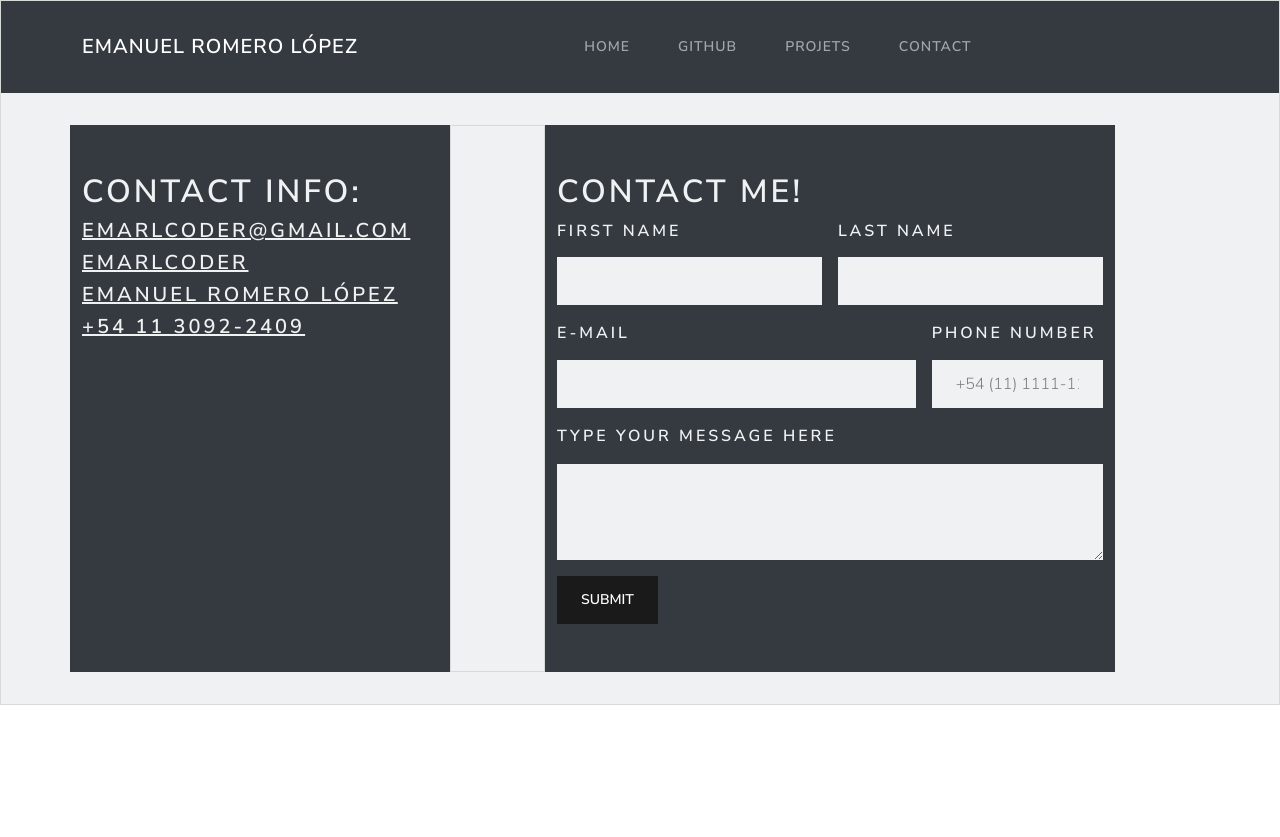
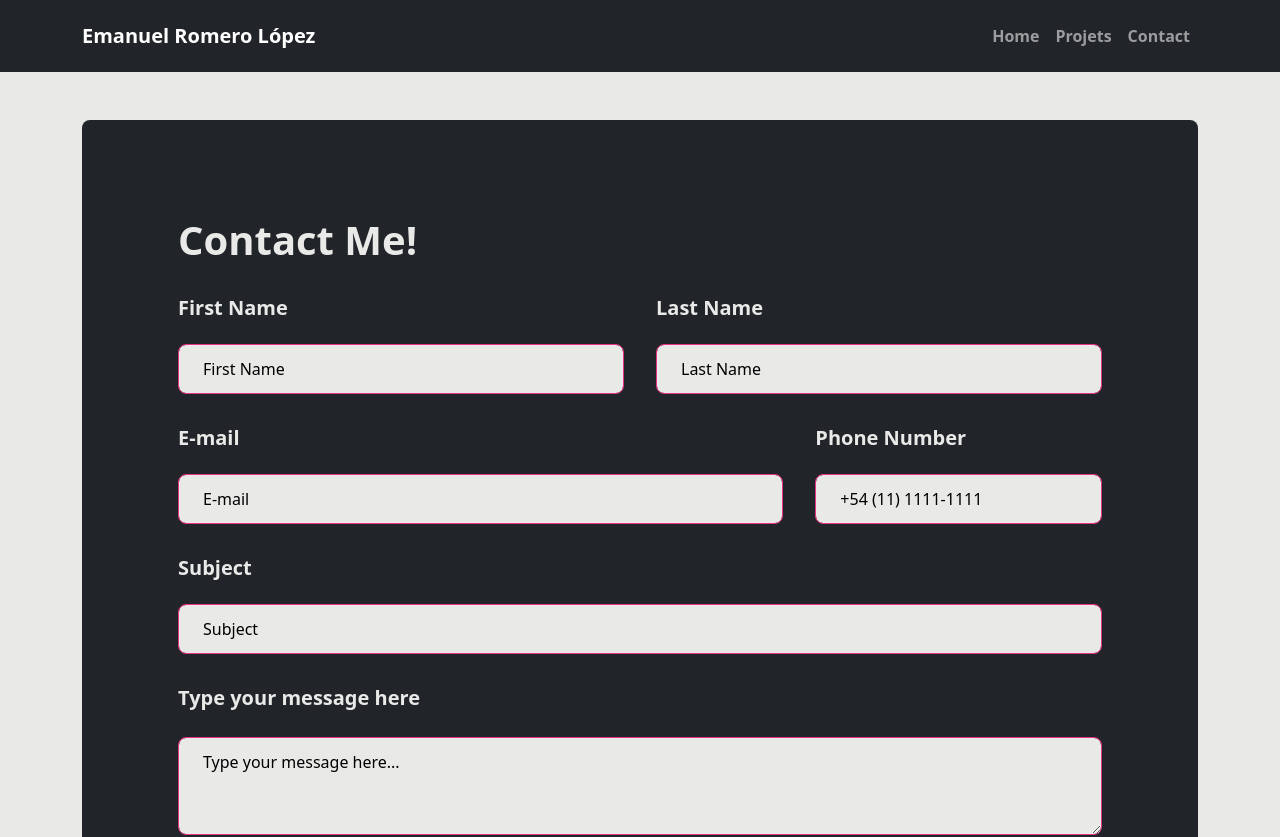
Before and after one commit to Emarlcoder/my-portfolio, a Next.js app: page /contact in a window 1280 px wide. Shown: the top 837 px of the page. Before the commit the page ends 800 px from the top, so only its background shows below. Built offline with nearby package versions, Linux system fonts and the light colour scheme; some icons are missing.

Commit message:
fixing contact form

```diff
--- a/components/ContactForm.js
+++ b/components/ContactForm.js
@@ -1,31 +1,36 @@
-
+import{ init } from 'emailjs-com';
+init("user_SRT2TwH7scoeFetUCyUp8");
 
 const ContactForm = () => {
+  const sendEmail = (e) => {
+    e.preventDefault();
+
+    emailjs.sendForm('service_r66dc5p', 'template_53wyaxh', form.current, 'user_SRT2TwH7scoeFetUCyUp8')
+      .then((result) => {
+          console.log(result.text);
+      }, (error) => {
+          console.log(error.text);
+      });
+  };
   return (
     <>
-      <h1 className="text-light">Contact Me!</h1>
+      <h1 className="text-light mb-3">Contact Me!</h1>
       <form
         className="row g-3"
         name="contact-form"
         method="POST"
-        data-netlify="true"
       >
-        <input
-          type="hidden"
-          name="portfolio-contact-form"
-          value="contact-form"
-        />
         <div className="col-md-6">
           <label for="firstName" className="form-label">
             <h5 className="fw-bold text-light">First Name</h5>
           </label>
-          <input type="text" className="form-control" id="firstName" required />
+          <input type="text" className="form-control border border-primary bg-light" id="firstName" required name="from_firstName" placeholder="First Name"/>
         </div>
         <div className="col-md-6">
           <label for="lastName" className="form-label">
             <h5 className="fw-bold text-light">Last Name</h5>
           </label>
-          <input type="text" className="form-control" id="lastName" required />
+          <input type="text" className="form-control border border-primary bg-light" id="lastName" required name="from_lastName" placeholder="Last Name"/>
         </div>
         <div className="col-md-8">
           <label for="emailInfo" className="form-label">
@@ -33,9 +38,11 @@ const ContactForm = () => {
           </label>
           <input
             type="email"
-            className="form-control"
+            className="form-control border border-primary bg-light"
             id="emailInfo"
             required
+            name="mail_mail"
+            placeholder="E-mail"
           />
         </div>
         <div className="col-md-4">
@@ -44,9 +51,10 @@ const ContactForm = () => {
           </label>
           <input
             type="text"
-            className="form-control"
+            className="form-control border border-primary bg-light"
             id="phoneNumber"
             placeholder="+54 (11) 1111-1111"
+            name="from_phone"
           />
         </div>
         <div className="col-md-12">
@@ -57,16 +65,16 @@ const ContactForm = () => {
             </h5>
           </label>
           <textarea
-            className="form-control"
+            className="form-control textarea border border-primary bg-light"
             id="comments"
             rows="3"
             required
+            name="message"
+            placeholder="Type your message here..."
           ></textarea>
         </div>
-        <div className="col-md-12">
-          <button type="submit" className="btn btn-primary">
-            Submit
-          </button>
+        <div className="col-md-12 d-grid w-50 position-relative top-100 start-50 translate-middle mt-4">
+          <input type="submit" value="Send" className="btn btn-primary btn-lg"/>
         </div>
       </form>
     </>
--- a/components/Layout.js
+++ b/components/Layout.js
@@ -33,7 +33,7 @@ const Layout = ({children, footer = true, dark = false, title }) => {
 
       <main className="container py-4">
         {title && (
-          <h1 className={Classnames('text-center', {'text-light': dark})}>
+          <h1 className="text-center text-dark">
             {title}
           </h1>
         )}
--- a/components/Navbar.js
+++ b/components/Navbar.js
@@ -4,34 +4,29 @@ const Navbar = () => (
   <nav className="navbar navbar-expand-lg navbar-dark bg-dark">
   <div className="container">
     <Link href="/">
-    <a className="navbar-brand">Emanuel Romero López</a>
+    <a className="navbar-brand fw-bold">Emanuel Romero López</a>
     </Link>
     <button className="navbar-toggler" type="button" data-bs-toggle="collapse" data-bs-target="#navbarColor02" aria-controls="navbarColor02" aria-expanded="false" aria-label="Toggle navigation">
       <span className="navbar-toggler-icon"></span>
     </button>
 
     <div className="collapse navbar-collapse" id="navbarColor02">
-      <ul className="navbar-nav me-auto ms-auto">
+      <ul className="navbar-nav ms-auto">
         <li className="nav-item">
           <Link href="/">
-            <a className="nav-link">Home
+            <a className="nav-link fw-bold">Home
               <span className="visually-hidden">(current)</span>
             </a>
           </Link>
         </li>
         <li className="nav-item">
-          <Link href="/github">
-            <a className="nav-link">GitHub</a>
-          </Link>
-        </li>
-        <li className="nav-item">
           <Link href="/projects">
-            <a className="nav-link">Projets</a>
+            <a className="nav-link fw-bold">Projets</a>
           </Link>
         </li>
         <li className="nav-item">
           <Link href="/contact">
-            <a className="nav-link">Contact</a>
+            <a className="nav-link fw-bold">Contact</a>
           </Link>
         </li>
       </ul>
--- a/global.css
+++ b/global.css
@@ -15,10 +15,6 @@ div#_next > div {
   overflow: hidden;
 }
 
-i {
-  color: black;
-}
-
 .overflow {
   height: 50%;
   overflow: hidden;
@@ -32,3 +28,21 @@ i {
 .overflow .card-img-top:hover {
   transform: scale(1.8);
 }
+
+.textarea{
+  resize: vertical;
+  max-height: 200px;
+}
+
+
+::-webkit-input-placeholder { /* Edge */
+  color: black !important;
+}
+
+:-ms-input-placeholder { /* Internet Explorer 10-11 */
+  color: black !important;
+}
+
+.form-control::-webkit-input-placeholder {
+  color: black !important;
+}
--- a/pages/_app.js
+++ b/pages/_app.js
@@ -1,4 +1,4 @@
-import "bootswatch/dist/lux/bootstrap.min.css";
+import "bootswatch/dist/quartz/bootstrap.min.css";
 import "../global.css";
 
 function MyApp({ Component, pageProps }) {
--- a/pages/contact.js
+++ b/pages/contact.js
@@ -1,22 +1,188 @@
 import Layout from "../components/Layout";
-import ContactForm from "../components/ContactForm";
+import { FormikProvider, useFormik } from 'formik'
+import * as Yup from 'yup'
+import emailjs from 'emailjs-com'
 
-const Contact = () => (
+const Contact = () => {
+  const regexName = /^[ a-zA-ZàèìòùÀÈÌÒÙáéíóúýÁÉÍÓÚÝâêîôûÂÊÎÔÛãñõÃÑÕäëïöüÿÄËÏÖÜŸçÇßØøÅåÆæœ'`'\-]+$/
+  const regexPhone = /^[+0-9]/
+
+  const contactSchema = Yup.object().shape({
+    firstName: Yup.string()
+    .matches(regexName, 'Nombre inválido')
+    .required('Requerido'),
+    lastName: Yup.string()
+    .matches(regexName, 'Apellido inválido')
+    .required('Requerido'),
+    email: Yup.string()
+    .email('Correo invalido')
+    .required('Requerido'),
+    phoneNumber: Yup.string()
+    .matches(regexPhone, 'Número inválido'),
+    subject: Yup.string()
+    .min(5, 'Mínimo 5 caracteres.')
+    .max(100, 'Máximo 100 caracteres.')
+    .required('Requerido'),
+    message: Yup.string()
+    .min(20, 'Mínimo 20 caracteres.')
+    .max(350, 'Máximo 350 caracteres.')
+    .required('Requerido'),
+  })
+
+  const formik = useFormik({
+    initialValues: {
+      firstName: '',
+      lastName: '',
+      email: '',
+      phoneNumber: '',
+      subject: '',
+      message: '',
+    },
+    validationSchema: contactSchema,
+    onSubmit: async (values , { setSubmitting, resetForm }) => {
+      try {
+        await emailjs.send('service_r66dc5p','template_53wyaxh',values,'user_SRT2TwH7scoeFetUCyUp8')
+        resetForm()
+        setSubmitting(false)
+      } catch (error) {
+        console.log(error)
+        setSubmitting(false)
+      }
+      console.log(values)
+    }
+  })
+
+  const {
+    values,
+    errors,
+    touched,
+    isSubmitting,
+    handleSubmit,
+    getFieldProps,
+  } = formik
+
+  return (
     <Layout footer={false}>
-    <div className="row py-2">
-      <div className="col-4 bg-dark text-light py-5">
-        <h1 className="text-light">Contact Info:</h1>
-        <h4 className="fw-bold text-light"><i className="cib-mail-ru"></i> <a href="mailto: emarlcoder@gmail.com" className="text-light" target="_blank">emarlcoder@gmail.com</a></h4>
-        <h4 className="fw-bold text-light"><i className="cib-github"></i> <a href="https://www.github.com/emarlcoder" className="text-light" target="_blank">emarlcoder</a></h4>
-        <h4 className="fw-bold text-light"><i className="cib-linkedin"></i> <a href="https://www.linkedin.com/in/emanuel-romero-lópez/" className="text-light" target="_blank">Emanuel Romero López</a></h4>
-        <h4 className="fw-bold text-light"><i className="cib-whatsapp"></i> <a href="https://wa.me/541130922409" className="text-light" target="_blank">+54 11 3092-2409</a></h4>
+      <FormikProvider value={formik}>
+        <div className="container bg-dark rounded p-5">
+          <h1 className="text-light mb-3">Contact Me!</h1>
+          <form className="row g-3" name="contact-form" onSubmit={handleSubmit} noValidate>
+            <div className="col-md-6">
+              <label className="form-label">
+                <h5 className="fw-bold text-light">First Name</h5>
+              </label>
+              <input
+                type="text"
+                className="form-control border border-primary bg-light"
+                id="firstName"
+                placeholder="First Name"
+                onChange={formik.handleChange}
+                value={values.firstName}
+                disabled={isSubmitting}
+              />
+              <span>{errors.firstName}</span>
             </div>
-      <div className="col-1 bg-light"></div>
-      <div className="col-6 bg-dark text-light py-5">
-        <ContactForm />
+            <div className="col-md-6">
+              <label className="form-label">
+                <h5 className="fw-bold text-light">Last Name</h5>
+              </label>
+              <input
+                type="text"
+                className="form-control border border-primary bg-light"
+                id="lastName"
+                placeholder="Last Name"
+                onChange={formik.handleChange}
+                value={values.lastName}
+                disabled={isSubmitting}
+              />
+              <span>{errors.lastName}</span>
+            </div>
+            <div className="col-md-8">
+              <label className="form-label">
+                <h5 className="fw-bold text-light">E-mail</h5>
+              </label>
+              <input
+                type="email"
+                className="form-control border border-primary bg-light"
+                id="email"
+                placeholder="E-mail"
+                onChange={formik.handleChange}
+                value={values.email}
+                disabled={isSubmitting}
+              />
+              <span>{errors.email}</span>
+            </div>
+            <div className="col-md-4">
+              <label className="form-label">
+                <h5 className="fw-bold text-light">Phone Number</h5>
+              </label>
+              <input
+                type="text"
+                className="form-control border border-primary bg-light"
+                id="phoneNumber"
+                placeholder="+54 (11) 1111-1111"
+                onChange={formik.handleChange}
+                value={values.phoneNumber}
+                disabled={isSubmitting}
+              />
+              <span>{errors.phoneNumber}</span>
+            </div>
+            <div className="col-md-12">
+              <label className="form-label">
+                <h5 className="fw-bold text-light">Subject</h5>
+              </label>
+              <input
+                type="text"
+                className="form-control border border-primary bg-light"
+                id="subject"
+                placeholder="Subject"
+                onChange={formik.handleChange}
+                value={values.subject}
+                disabled={isSubmitting}
+              />
+              <span>{errors.subject}</span>
+            </div>
+            <div className="col-md-12">
+              <label className="form-label">
+                <h5 className="fw-bold text-light">
+                  Type your message here{" "}
+                  <i className="custom-icon cil-chevron-double-down fs-5"></i>
+                </h5>
+              </label>
+              <textarea
+                className="form-control textarea border border-primary bg-light"
+                id="message"
+                rows="3"
+                placeholder="Type your message here..."
+                onChange={formik.handleChange}
+                value={values.message}
+                disabled={isSubmitting}
+              ></textarea>
+              <span>{errors.message}</span>
+            </div>
+            <div className="col-md-12 d-grid w-50 position-relative top-100 start-50 translate-middle mt-4">
+              <input
+                type="submit"
+                value="Send"
+                className="btn btn-primary btn-lg"
+                disabled={isSubmitting}
+              />
+            </div>
+          </form>
+          <div className="row">
+            <div className="col-md-12 d-flex justify-content-center flex-column">
+              <h1 className="text-light mb-3 text-center">Find me here!<i className="custom-icon cil-chevron-double-down"></i></h1>
+              <div className="d-flex justify-content-center">
+                <a href="https://www.linkedin.com/in/emanuel-romero-lópez/" className="text-light text-decoration-none me-5" target="_blank"><i className="cib-linkedin fs-1"></i></a>
+                <a href="https://www.github.com/emarlcoder" className="text-light text-decoration-none" target="_blank"><i className="cib-github fs-1"></i></a>
               </div>
             </div>
+          </div>
+        </div>
+      </FormikProvider>
     </Layout>
   );
+}
+
 
 export default Contact;
--- a/pages/projects.js
+++ b/pages/projects.js
@@ -5,8 +5,8 @@ import Classnames from "classnames";
 
 const PostCard = ({ project, dark }) => (
   <div className="col-md-4">
-    <div className="card bg-dark text-light h-100 pb-1">
-      <div className="overflow">
+    <div className="card bg-dark text-light h-100">
+      <div className="overflow rounded">
         <img src={project.image} className="card-img-top"/>
       </div>
       <div className="card-body">
```
Also changed, not shown: package.json (+7 -2 lines), pages/github.js (deleted, +0 -50 lines), pages/index.js (+1 -9 lines), profile.js (+22 -30 lines), 1 other file (tests, documents, lock files or other folders). Lines whose indentation alone changed are shown as unchanged.
